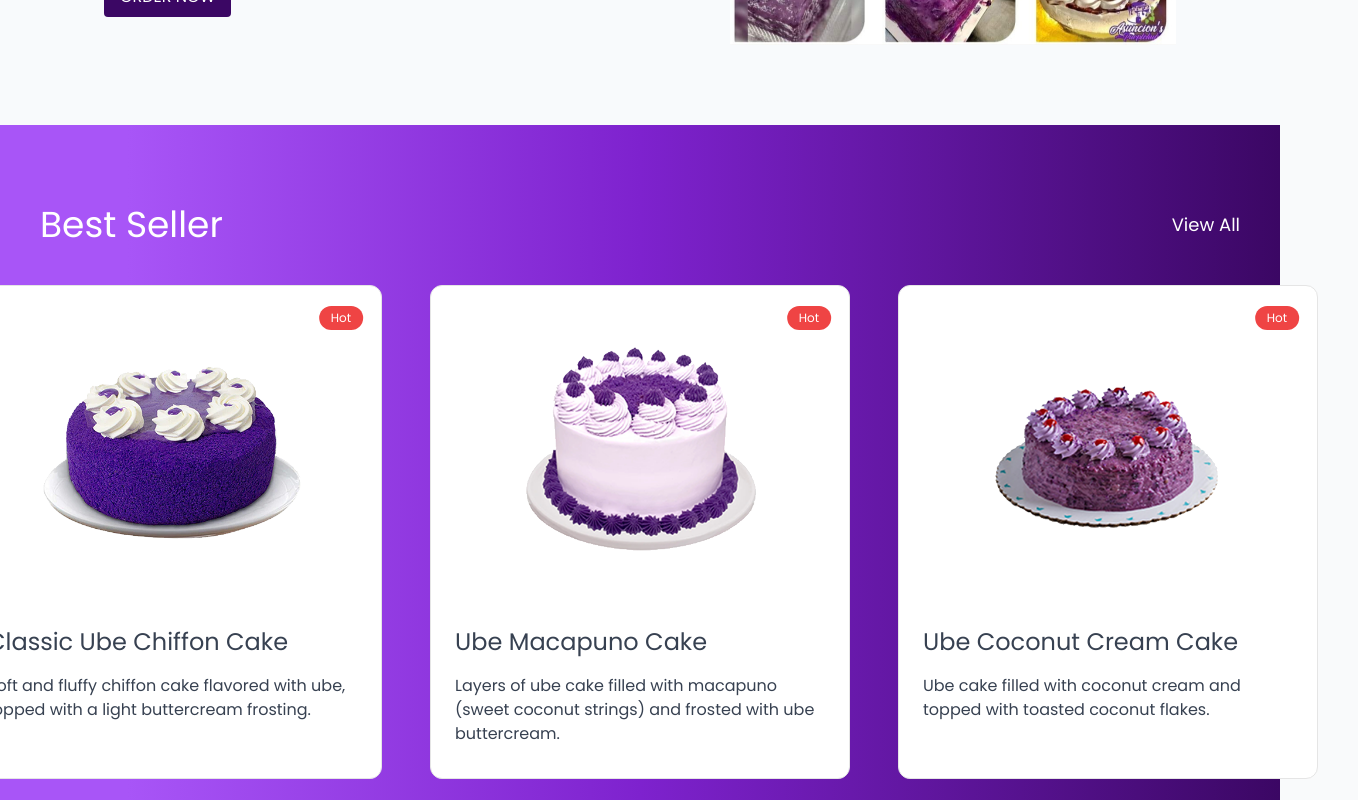
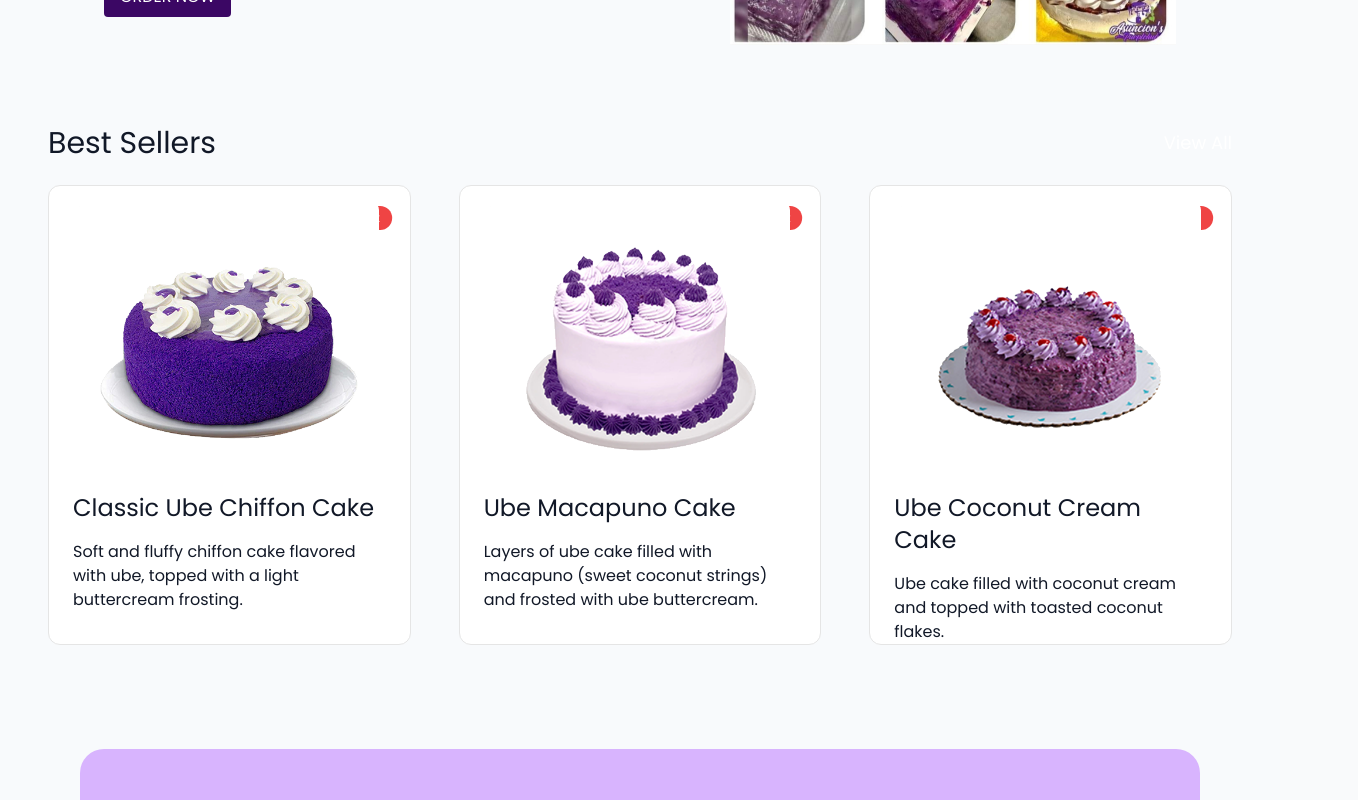
Before and after one commit to vjunfel/purplehub-next, a Next.js app: page / in a window 1280 px wide. Shown: the part 1340-2140 px from the top of the page, 1358 px wide, since content can reach past the window. Built offline with nearby package versions, Linux system fonts and the light colour scheme.

Commit message:
view detail

```diff
--- /dev/null
+++ b/src/app/menu/[slug]/page.tsx
@@ -0,0 +1,43 @@
+"use client";
+import React from 'react';
+import { useRouter, useParams } from 'next/navigation';
+import { menuData } from '@/constants';
+
+export default function ProductPage() {
+  const router = useRouter();
+  const params = useParams();
+  const slug = params.slug;
+
+  const product = menuData.find((item) => item.slug === slug);
+
+  if (!product) {
+    return (
+      <div className="text-center py-20">
+        <h1 className="text-red-500 text-2xl mb-4">Product not found</h1>
+      </div>
+    );
+  }
+
+  return (
+    <div className="min-h-screen flex flex-col items-center justify-center py-10 px-4 bg-gradient-to-r from-purple-500 from-10% via-purple-700 via-50% to-purple-950">
+      <button
+        onClick={() => router.back()}
+        className="mb-4 text-purple-700 hover:text-purple-900"
+      >
+        &larr; Go Back
+      </button>
+      <div className="max-w-4xl w-full flex flex-col md:flex-row items-center p-6 rounded shadow-md bg-white">
+        <img
+          src={product.imgSrc}
+          alt={product.alt}
+          className="w-full md:w-1/2 h-auto object-cover mb-4 md:mb-0"
+        />
+        <div className="md:ml-6 flex flex-col justify-center">
+          <h1 className="text-3xl font-bold mb-4 text-gray-900">{product.name}</h1>
+          <p className="text-lg text-gray-700 mb-4">{product.description}</p>
+          <p className="text-xl text-gray-900">Price: ₱{product.price}</p>
+        </div>
+      </div>
+    </div>
+  );
+}
--- a/src/app/menu/page.tsx
+++ b/src/app/menu/page.tsx
@@ -1,8 +1,13 @@
+"use client";
+
 import React from 'react';
+import { useRouter } from 'next/navigation';
 import MenuCard from '@/components/MenuCard';
 import { menuData } from '@/constants';
 
 function MenuPage() {
+  const router = useRouter();
+
   return (
     <div className="pt-[80px] lg:pt-[160px] w-full min-h-screen flex flex-col justify-center items-center bg-gradient-to-r from-purple-500 from-10% via-purple-700 via-50% to-purple-950">
       <h2 className="my-10 text-5xl text-white">Our Products</h2>
@@ -20,11 +25,13 @@ function MenuPage() {
         </div>
       </div>
 
-			<ul className="columns-1 lg:columns-2 xl:columns-3 gap-12 pb-16 px-4 md:px-6 lg:px-10">
+      <div className="w-full max-w-screen-2xl px-4 md:px-6 lg:px-10">
+        <ul className="grid grid-cols-1 lg:grid-cols-2 xl:grid-cols-3 gap-8 pb-16">
           {menuData.map((item, index) => (
             <li
               key={index}
-						className="relative bg-white py-4 border overflow-hidden w-full md:w-[420px] h-[460px] flex flex-col items-center justify-between mb-10 rounded-xl"
+              className="relative bg-white py-2 border overflow-hidden w-full h-[440px] flex flex-col items-center justify-between mb-8 rounded-xl group cursor-pointer"
+              onClick={() => router.push(`/menu/${item.slug}`)}
             >
               {item.category === 'new' &&
                 <span className="absolute top-8 right-10 transform translate-x-1/2 -translate-y-1/2 bg-green-700 text-white text-xs font-bold px-3 py-1 rounded-full">
@@ -37,21 +44,28 @@ function MenuPage() {
                 </span>
               }
 
+              <div className="relative overflow-hidden w-full h-full">
                 <MenuCard
                   src={item.imgSrc || '/images/img-not-found.jpg'}
                   alt={item.alt}
                   width={300}
                   height={300}
-							className="w-auto h-auto"
+                  className="transition-opacity duration-300 group-hover:opacity-60 w-full h-full object-cover"
                 />
-						<div className='flex flex-col items-end justify-start h-40 p-6'>
-							<h3 className="w-full text-2xl text-start mb-4 ">{item.name}</h3>
+                <div className="absolute inset-0 flex items-center justify-center opacity-0 group-hover:opacity-100 transition-opacity duration-300 bg-purple-800 bg-opacity-40 text-white text-xl">
+                  View More
+                </div>
+              </div>
+
+              <div className='flex flex-col items-end justify-start h-36 p-4'>
+                <h3 className="w-full text-2xl text-start mb-2">{item.name}</h3>
                 <p className="text-md">{item.description}</p>
               </div>
             </li>
           ))}
         </ul>
       </div>
+    </div>
   );
 }
 
--- a/src/components/BestSeller.tsx
+++ b/src/components/BestSeller.tsx
@@ -1,47 +1,55 @@
-import React from 'react'
+"use client";
+import React from 'react';
+import { useRouter } from 'next/navigation';
 import Link from 'next/link';
-import { menuData } from '@/constants';
-import MenuCard from './MenuCard';
+import MenuCard from '@/components/MenuCard';
+import { bestSeller } from '@/constants';
 
 const BestSeller = () => {
-  const bestSeller = menuData.filter(item => item.category === 'best-seller')
+  const router = useRouter();
 
   return (
-    <div className="w-full text-gray-700 flex flex-col justify-center items-center py-20 px-4 md:px-10 bg-gradient-to-r from-purple-500 from-10% via-purple-700 via-50% to-purple-950">
-      <div className='w-full max-w-screen-xl flex items-center justify-between mb-10'>
-			  <h1 className="text-white text-2xl md:text-4xl font-bold-lg  text-start">Best Seller</h1>
+    <div className="px-4 md:px-8 lg:px-12">
+      <div className="flex justify-between items-center mb-6">
+        <h2 className="text-3xl font-bold text-gray-900">Best Sellers</h2>
         <Link href='/menu'>
           <span className='text-white text-lg hover:text-purple-300'>View All</span>
         </Link>
       </div>
 
-			<ul className="columns-1 lg:columns-2 xl:columns-3 gap-12 md:px-6 lg:px-10">
+      <ul className="grid grid-cols-1 lg:grid-cols-2 xl:grid-cols-3 gap-12">
         {bestSeller.map((item, index) => (
           <li
             key={index}
-						className="relative bg-white py-4 border overflow-hidden w-full md:w-[420px] h-[460px] xs:h-auto flex flex-col items-center justify-between rounded-xl mb-6"
+            className="relative bg-white py-4 border overflow-hidden w-full h-[460px] flex flex-col items-center justify-between rounded-xl mb-6 group cursor-pointer"
+            onClick={() => router.push(`/menu/${item.slug}`)}
           >
             <span className="absolute top-8 right-10 transform translate-x-1/2 -translate-y-1/2 bg-red-500 text-white text-xs font-bold px-3 py-1 rounded-full">
               Hot
             </span>
 
+            <div className="relative overflow-hidden">
               <MenuCard
                 src={item.imgSrc}
                 alt={item.alt}
                 width={300}
                 height={300}
-								className="w-auto h-auto"
+                className="transition-opacity duration-300 group-hover:opacity-60"
               />
+              <div className="absolute inset-0 flex items-center justify-center opacity-0 group-hover:opacity-100 transition-opacity duration-300 bg-black bg-opacity-40 text-white text-xl">
+                View More
+              </div>
+            </div>
 
-						<div className='flex flex-col items-end justify-start md:h-40 xs:h-auto p-6'>
-							<h3 className="w-full text-2xl text-start mb-4 ">{item.name}</h3>
+            <div className='flex flex-col items-end justify-start h-40 p-6'>
+              <h3 className="w-full text-2xl text-start mb-4">{item.name}</h3>
               <p className="text-md">{item.description}</p>
             </div>
           </li>
         ))}
       </ul>
     </div>
-  )
-}
+  );
+};
 
-export default BestSeller
+export default BestSeller;
--- a/src/components/MenuCard.tsx
+++ b/src/components/MenuCard.tsx
@@ -1,31 +1,41 @@
+import React from 'react';
 import Image from 'next/image';
-import React from 'react';
 
 interface MenuCardProps {
     src: string;
     alt: string;
     width: number;
     height: number;
-	className: string
+    className?: string;
+    title: string;
+    description: string;
 }
 
-const MenuCard: React.FC<MenuCardProps> = ({
+const MenuCard: React.FC<MenuCardProps> = React.memo(({
     src,
     alt,
     width,
     height,
-	className,
+    className = '',
+    title,
+    description,
 }) => {
     return (
-		<div className={`bg-white h-[300px] overflow-hidden ${className}`}>
+        <div className={`bg-white h-[300px] overflow-hidden shadow-lg rounded-lg ${className}`} aria-label={title}>
             <Image
                 src={src}
                 alt={alt}
                 width={width}
                 height={height}
+                className="rounded-t-lg"
+                onError={(e) => (e.currentTarget.src = '/fallback-image.png')}
             />
+            <div className="p-4">
+                <h3 className="text-lg font-bold mb-2">{title}</h3>
+                <p className="text-gray-600">{description}</p>
+            </div>
         </div>
     );
-};
+});
 
 export default MenuCard;
--- a/src/constants/index.ts
+++ b/src/constants/index.ts
@@ -6,7 +6,8 @@ export const menuData = [
         alt: 'Ube Chiffon',
         category: 'best-seller',
         price: '390',
-		id: 1
+        id: 1,
+        slug: 'classic-ube-chiffon-cake'
     },
     {
         name: "Ube Macapuno Cake",
@@ -15,7 +16,8 @@ export const menuData = [
         alt: 'Ube Macapuno',
         category: 'best-seller',
         price: '650',
-		id: 2
+        id: 2,
+        slug: 'ube-macapuno-cake'
     },
     {
         name: "Ube Leche Flan Cake",
@@ -24,7 +26,8 @@ export const menuData = [
         alt: 'Ube Leche Flan',
         category: 'regular',
         price: '150',
-		id: 3
+        id: 3,
+        slug: 'ube-leche-flan-cake'
     },
     {
         name: "Ube Cheesecake",
@@ -33,7 +36,8 @@ export const menuData = [
         alt: 'Ube Cheesecake',
         category: 'new',
         price: '350',
-		id: 4
+        id: 4,
+        slug: 'ube-cheesecake'
     },
     {
         name: "Ube Pandan Cake",
@@ -42,7 +46,8 @@ export const menuData = [
         alt: 'Ube Pandan',
         category: 'new',
         price: '350',
-		id: 5
+        id: 5,
+        slug: 'ube-pandan-cake'
     },
     {
         name: "Ube Swiss Roll",
@@ -51,7 +56,8 @@ export const menuData = [
         alt: 'Ube Swiss Roll',
         category: 'regular',
         price: '350',
-		id: 6
+        id: 6,
+        slug: 'ube-swiss-roll'
     },
     {
         name: "Ube Mocha Cake",
@@ -60,7 +66,8 @@ export const menuData = [
         alt: 'Ube Mocha',
         category: 'regular',
         price: '780',
-		id: 7
+        id: 7,
+        slug: 'ube-mocha-cake'
     },
     {
         name: "Ube Coconut Cream Cake",
@@ -69,7 +76,8 @@ export const menuData = [
         alt: 'Ube Coconut Cream',
         category: 'best-seller',
         price: '350',
-		id: 8
+        id: 8,
+        slug: 'ube-coconut-cream-cake'
     },
     {
         name: "Ube Tres Leches Cake",
@@ -78,7 +86,8 @@ export const menuData = [
         alt: 'Ube Tres Leches',
         category: 'new',
         price: '350',
-		id: 9
+        id: 9,
+        slug: 'ube-tres-leches-cake'
     },
     {
         name: "Ube Crinkle Cake",
@@ -87,7 +96,8 @@ export const menuData = [
         alt: 'Ube Crinkle',
         category: 'regular',
         price: '250',
-		id: 10
+        id: 10,
+        slug: 'ube-crinkle-cake'
     },
     {
         name: "Ube Mango Cake",
@@ -96,7 +106,8 @@ export const menuData = [
         alt: 'Ube Mango',
         category: 'regular',
         price: '450',
-		id: 11
+        id: 11,
+        slug: 'ube-mango-cake'
     },
     {
         name: "Ube Brownie Cheesecake",
@@ -105,9 +116,12 @@ export const menuData = [
         alt: 'Ube Brownie',
         category: 'regular',
         price: '950',
-		id: 12
+        id: 12,
+        slug: 'ube-brownie-cheesecake'
     },
-]
+];
+
+export const bestSeller = menuData.filter(item => item.category === 'best-seller');
 
 export const storeData = [
     {
@@ -126,7 +140,7 @@ export const storeData = [
         branch: "branch",
         time: "9:00 AM - 7:00 PM"
     },
-]
+];
 
 export const aboutData = [
     {
@@ -163,4 +177,4 @@ export const aboutData = [
             "To help the community, especially our farmers, to earn a livelihood thus supporting local economy."
         ],
     }
-]
+];
```
Lines whose indentation alone changed are shown as unchanged.
